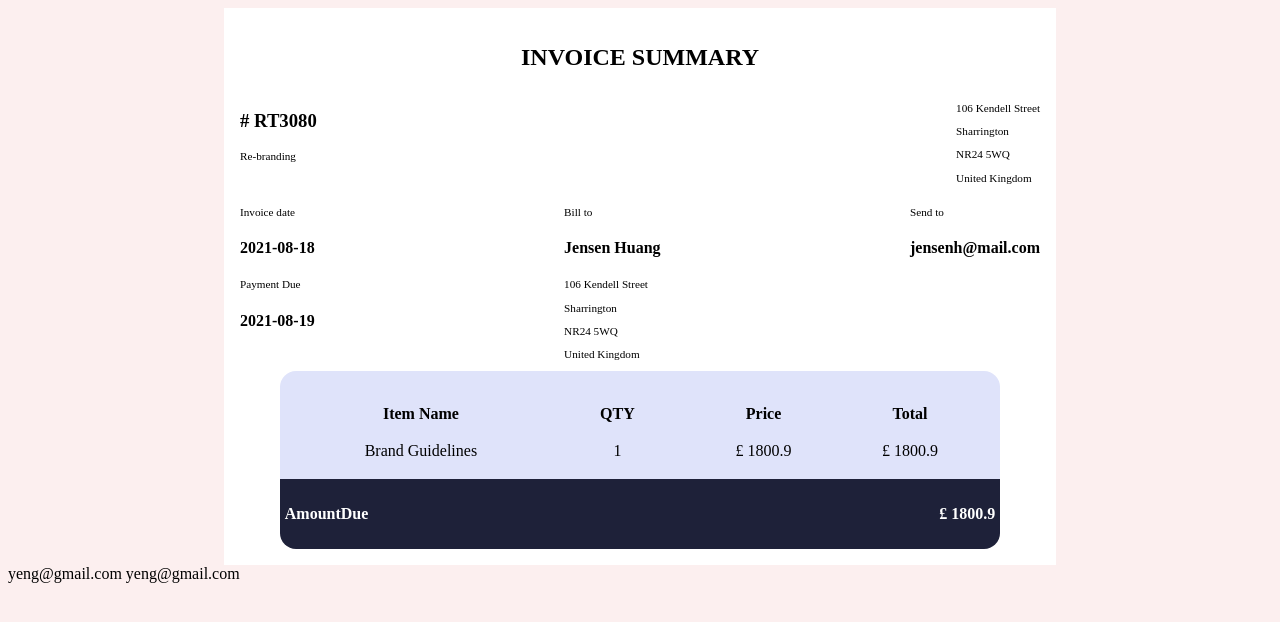
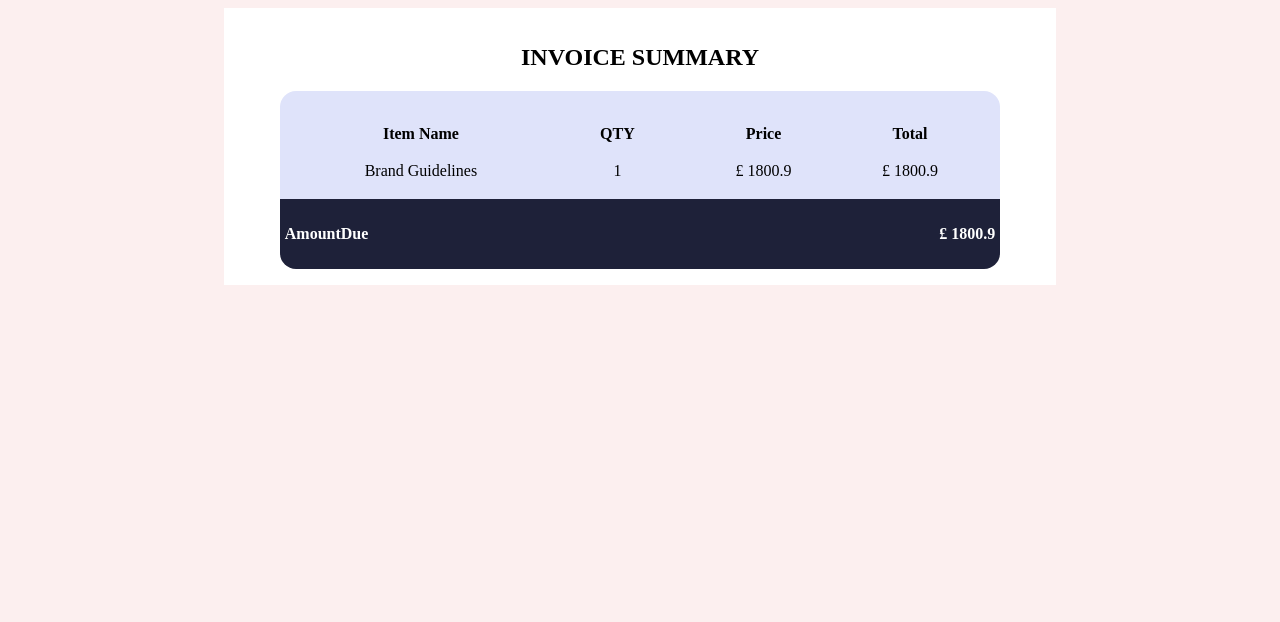
Before and after one commit to YENG-SEBASTIAN/invoice_app_backend, a Django app: template invoice/invoice_app/templates/invoice.html in a window 1280 px wide. Shown: the top 622 px of the page. Run offline with Django 4.2, Linux system fonts and the light colour scheme; the template is opened without the code that fills it: values that come from a table or form of the project are taken from there, others are empty; data comes from the database, SQL or seed files in the repository; both versions use the stored data as it was before the commit.

Commit message:
send email

```diff
--- a/invoice/invoice_app/admin.py
+++ b/invoice/invoice_app/admin.py
@@ -1,7 +1,6 @@
 from django.contrib import admin
 
 # Register your models here.
-from .models import Invoice, Item
+from .models import Invoice
 
 admin.site.register(Invoice)
-admin.site.register(Item)
--- a/invoice/invoice_app/models.py
+++ b/invoice/invoice_app/models.py
@@ -1,4 +1,7 @@
 from django.db import models
+from django.contrib.postgres.fields import ArrayField
+# from django_mysql.models import ListCharField
+
 
 # Create your models here.
 class Invoice(models.Model):
@@ -20,22 +23,13 @@ class Invoice(models.Model):
     invoiceStatus = models.CharField(max_length=100, blank=True)
     markAsPaid = models.BooleanField(default=False)
     #items
-    # itemName = models.CharField(max_length=100)
-    # itemQuantity = models.CharField(max_length=100)
-    # itemPrice = models.IntegerField()
-    # totalPrice = models.IntegerField()
+    itemName = ArrayField(
+            models.CharField(max_length=10, blank=True),
+            size=20,
+    )
+    itemQuantity = ArrayField(models.IntegerField())
+    itemPrice = ArrayField(models.IntegerField())
+    totalPrice = ArrayField(models.IntegerField())
 
     def __str__(self):
         return self.clientName
-
-
-
-class Item(models.Model):
-    item = models.ForeignKey(Invoice, on_delete=models.CASCADE)
-    itemName = models.CharField(max_length=100)
-    itemQuantity = models.CharField(max_length=100)
-    itemPrice = models.CharField(max_length=100)
-    totalPrice = models.CharField(max_length=100)
-
-    def __str__(self):
-        return self.itemName
--- a/invoice/invoice_app/templates/invoice.html
+++ b/invoice/invoice_app/templates/invoice.html
@@ -5,7 +5,7 @@
     <meta http-equiv="X-UA-Compatible" content="IE=edge">
     <meta name="viewport" content="width=device-width, initial-scale=1.0">
     <title>invoice</title>
-    <style>
+    <style type="text/css">
         body{
             background: rgb(252, 239, 239);
         }
@@ -59,10 +59,10 @@
 </head>
 <body>
 
-    <div class="container">
-        <div class="content">
-            <h2>INVOICE SUMMARY</h2>
-            <div class="address">
+    <div class="container" style="display: flex; align-items: center; justify-content: center;">
+        <div class="content" style="display: flex; align-items: center; justify-content: space-between; flex-direction: column; background-color: #fff; width: 50rem; padding: 1rem;">
+            <!-- <h2>INVOICE SUMMARY</h2> -->
+            <!-- <div class="address" style="width: 100%; display: flex; justify-content: space-between;">
                 <div class="invoice-id">
                     <h3># RT3080</h3>
                     <p>Re-branding</p>
@@ -73,8 +73,8 @@
                     <p>NR24 5WQ</p>
                     <p>United Kingdom</p>
                 </div>
-            </div>
-            <div class="details">
+            </div> -->
+            <!-- <div class="details" style="width: 100%; display: flex; justify-content: space-between;">
                 <div class="date">
                     <div class="payment-date">
                         <p>Invoice date</p>
@@ -97,37 +97,47 @@
                     <p>Send to</p>
                     <h4>jensenh@mail.com</h4>
                 </div>
-            </div>
+            </div> -->
             <div class="items">
                 <div class="table">
-                    <table>
+                    <h2 style="text-align: center;">INVOICE SUMMARY</h2>
+                    <table style="width: 45rem;
+                    padding: 1rem;
+                    background: #DFE3FA;
+                    border-radius: 1rem 1rem 0rem 0rem;">
                         <thead>
                             <tr>
-                                <th>Item Name</th>
-                                <th>QTY</th>
-                                <th>Price</th>
-                                <th>Total</th>
+                                <th style="padding: 1rem;">Item Name</th>
+                                <th style="padding: 1rem;">QTY</th>
+                                <th style="padding: 1rem;">Price</th>
+                                <th style="padding: 1rem;">Total</th>
                             </tr>
                         </thead>
                         <tbody>
                             <tr>
-                                <td>Brand Guidelines</td>
-                                <td>1</td>
-                                <td>£ 1800.9</td>
-                                <td>£ 1800.9</td>
+                                <td style="text-align: center;">Brand Guidelines</td>
+                                <td style="text-align: center;">1</td>
+                                <td style="text-align: center;">£ 1800.9</td>
+                                <td style="text-align: center;">£ 1800.9</td>
                             </tr>
                         </tbody>
                     </table>
-                    <div class="total">
-                        <h4>AmountDue</h4>
-                        <h4>£ 1800.9</h4>
+                    <div class="total" style="width: 45rem;
+                    display: flex;
+                    align-items: center;
+                    justify-content: space-between;
+                    background: #1E2139;
+                    color: #fff;
+                    border-radius: 0rem 0rem 1rem 1rem;">
+                        <h4 style="padding: .3rem;">AmountDue</h4>
+                        <h4 style="padding: .3rem;">£ 1800.9</h4>
                     </div>
                 </div>
             </div>
         </div>
     </div>
-    {% for invoice in user_invoice %}
+    <!-- {% for invoice in user_invoice %}
     {{invoice.clientEmail}}
-    {% endfor %}
+    {% endfor %} -->
 </body>
 </html>
--- a/invoice/invoice_app/urls.py
+++ b/invoice/invoice_app/urls.py
@@ -4,7 +4,8 @@ from . import views
 urlpatterns = [
     path('invoice-list/', views.invoice_list, name='invoices'),
     path('create-invoice/', views.create_invoice, name='create'),
-    path('update-invoice/<int:pk>/', views.update_invoice, name='update'),
+    path('send-save/', views.save_and_send, name='send'),
+    path('send-draft/', views.save_as_draft, name='draft'),
+    path('update-invoice/<int:pk>/', views.save_changes, name='update'),
     path('delete-invoice/<int:pk>/', views.delete_invoice, name='delete'),
-    path('email-request/', views.email_request, name='email'),
 ]
```
Also changed, not shown: invoice/invoice/settings.py (+14 -4 lines), invoice/invoice_app/serializers.py (+43 -6 lines), invoice/invoice_app/utils.py (added, +27 -0 lines), invoice/invoice_app/views.py (+54 -25 lines), invoice/requirements.txt (added, +10 -0 lines), invoice/db.sqlite3, invoice/invoice_app/migrations/0001_initial.py, 2 other files.
